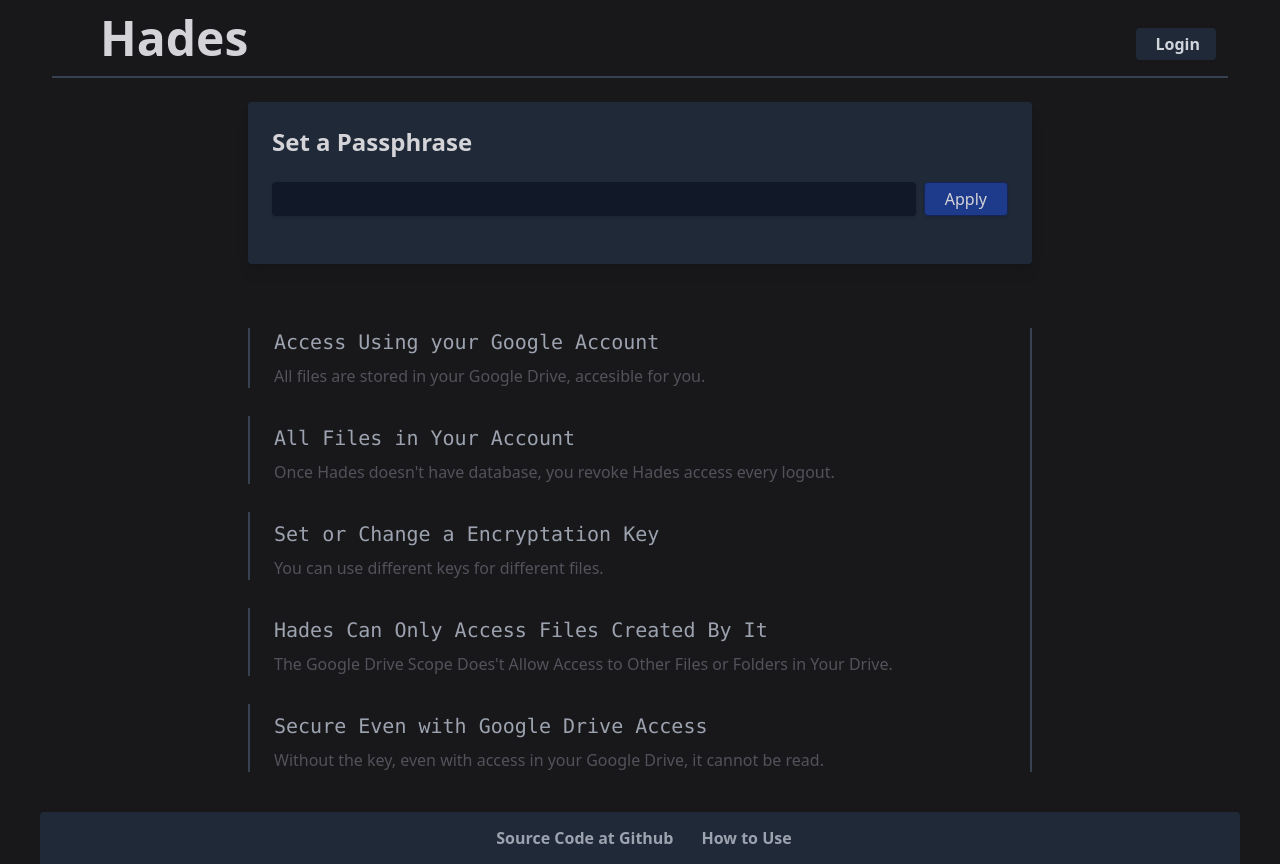
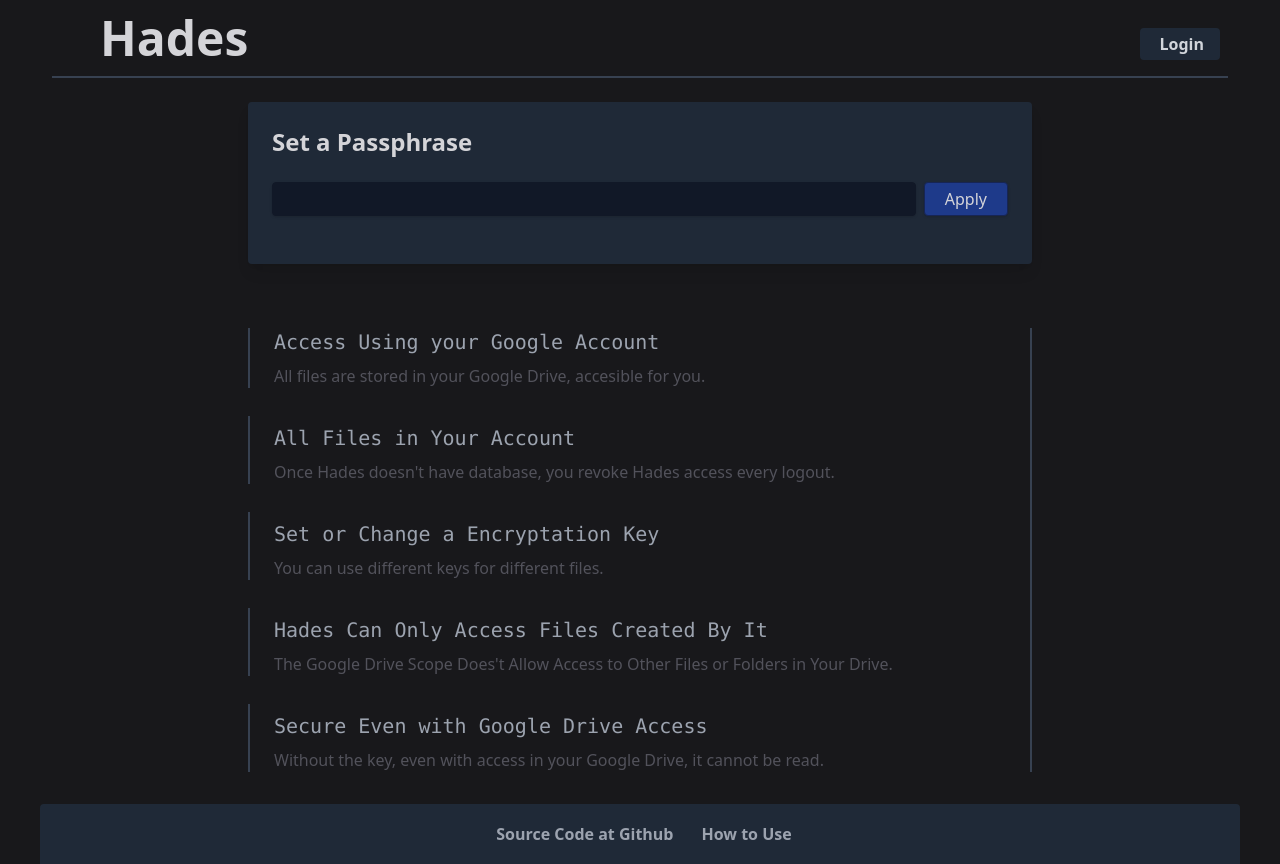
Before and after one commit to Scemist/Hades, a Flask app: page / in a window 1280 px wide. Run offline with Flask 3, Linux system fonts and the light colour scheme; style sheets or scripts are compiled from the project's sources.

Commit message:
UI Spacing Improvements

```diff
--- a/templates/base.jinja
+++ b/templates/base.jinja
@@ -21,7 +21,7 @@
 
 		<hr class="bg-none border-t-2 border-gray-700">
 
-		<div>
+		<div class="mb-20">
 			{% block content %}
 			{% endblock %}
 
--- a/templates/components/nav.jinja
+++ b/templates/components/nav.jinja
@@ -1,5 +1,5 @@
 {% macro button(name, icon, url) -%}
-<li class="mx-3 my-4">
+<li class="mx-2 my-4">
 	<a class="rounded bg-gray-800 text-gray-300 py-1 px-4 flex items-center font-semibold hover:bg-blue-800 hover:text-blue-200 transition" href="{{ url }}">
 		<i data-lucide="{{ icon }}" class="h-4 mr-1"></i> {{ name }}
 	</a>
--- a/templates/drive.jinja
+++ b/templates/drive.jinja
@@ -27,7 +27,7 @@
 	</form>
 </section>
 
-<section class="mt-16 w-8/12 mx-auto text-gray-400 border-r-2 border-gray-700 mb-20">
+<section class="mt-16 w-8/12 mx-auto text-gray-400 border-r-2 border-gray-700">
 	<li class="list-none px-6 border-l-2 mt-7 border-gray-700">
 		<h3 class="font-mono text-xl">Access Using your Google Account</h3>
 		<p class="text-zinc-600 pt-2">
--- a/templates/footer.jinja
+++ b/templates/footer.jinja
@@ -1,4 +1,4 @@
-<footer class="absolute bottom-0 box-border left-0 right-0 flex py-3 bg-gray-800 rounded-t justify-center gap-5">
+<footer class="absolute bottom-0 box-border left-0 right-0 flex py-4 bg-gray-800 rounded-t justify-center gap-5">
 	<a class="flex items-center font-semibold text-gray-400 hover:text-blue-700 transition" href="https://github.com/Scemist/Hades.git" >
 		<i data-lucide="github" class="h-7 mr-2"></i> Source Code at Github
 	</a>
--- a/templates/nav.jinja
+++ b/templates/nav.jinja
@@ -10,6 +10,7 @@
 		{% endif %}
 
 		{% if session["user"] %}
+			<p class="font-semibold ml-2">{{ session['user']['displayName'] }}</p>
 			<img src="{{ session['user']['photoLink'] }}" class="ms-2 rounded-full w-11 border border-gray-700" alt='{ session["user"]["displayName"] }}'>
 		{% endif %}
 	</ul>
```
